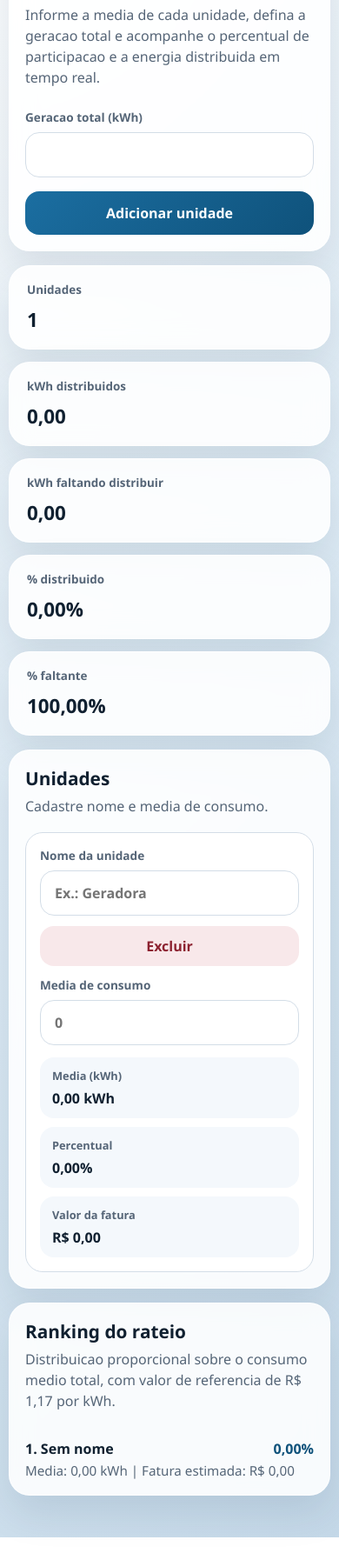
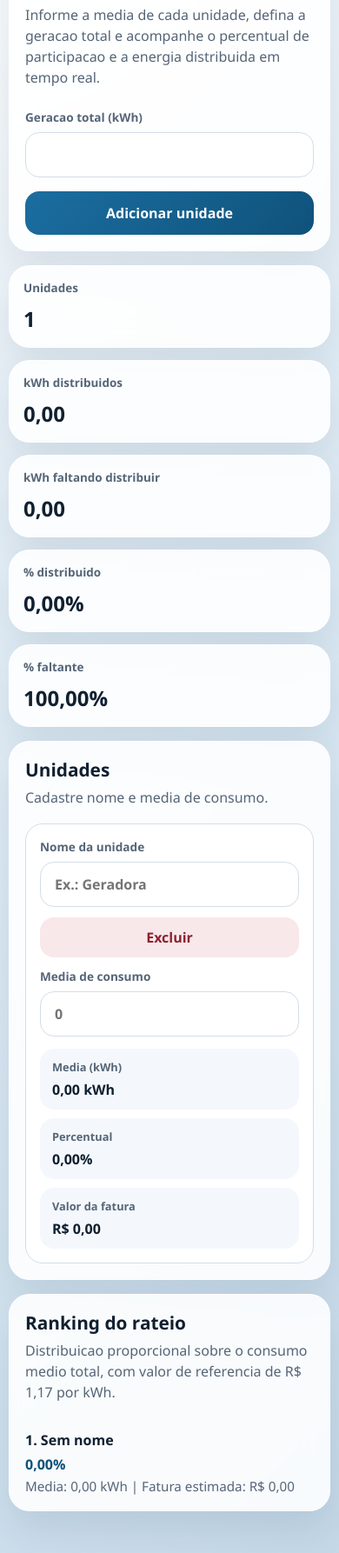
Before and after one commit to codprogram/calculadora-fatura, a plain HTML site: page index.html in a window 390 px wide. Shown: the part 137-1923 px from the top of the page at 87% size. Drawn offline with Linux system fonts and the light colour scheme.

Commit message:
Improve iPhone responsive layout

```diff
--- a/styles.css
+++ b/styles.css
@@ -273,7 +273,11 @@ input {
     }
 
     .summary-grid {
-        grid-template-columns: 1fr;
+        grid-template-columns: repeat(2, minmax(0, 1fr));
+    }
+
+    .metrics {
+        grid-template-columns: repeat(2, minmax(0, 1fr));
     }
 }
 
@@ -288,11 +292,42 @@ input {
         padding: 18px;
     }
 
+    .hero-actions {
+        grid-template-columns: 1fr 1fr;
+        align-items: end;
+    }
+
     .metrics {
-        grid-template-columns: 1fr;
+        grid-template-columns: repeat(2, minmax(0, 1fr));
     }
 
     .unit-top {
         grid-template-columns: 1fr;
     }
+
+    .result-top {
+        flex-direction: row;
+        align-items: flex-start;
+    }
+
+    .summary-card {
+        padding: 16px;
+    }
+
+    .summary-value {
+        font-size: 1.5rem;
+    }
 }
+
+@media (max-width: 420px) {
+    .hero-actions,
+    .summary-grid,
+    .metrics {
+        grid-template-columns: 1fr;
+    }
+
+    .result-top {
+        flex-direction: column;
+        gap: 6px;
+    }
+}
```
